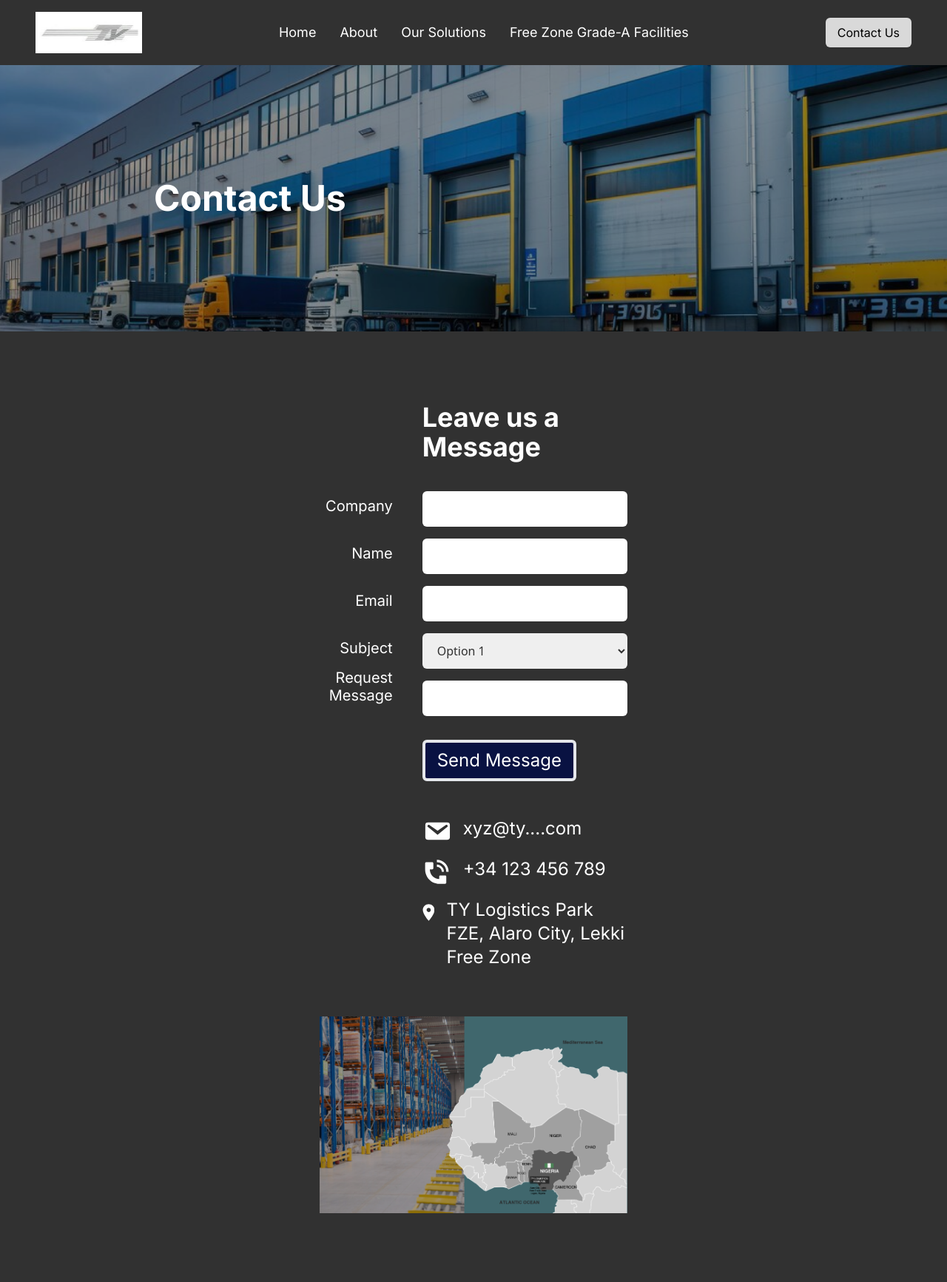
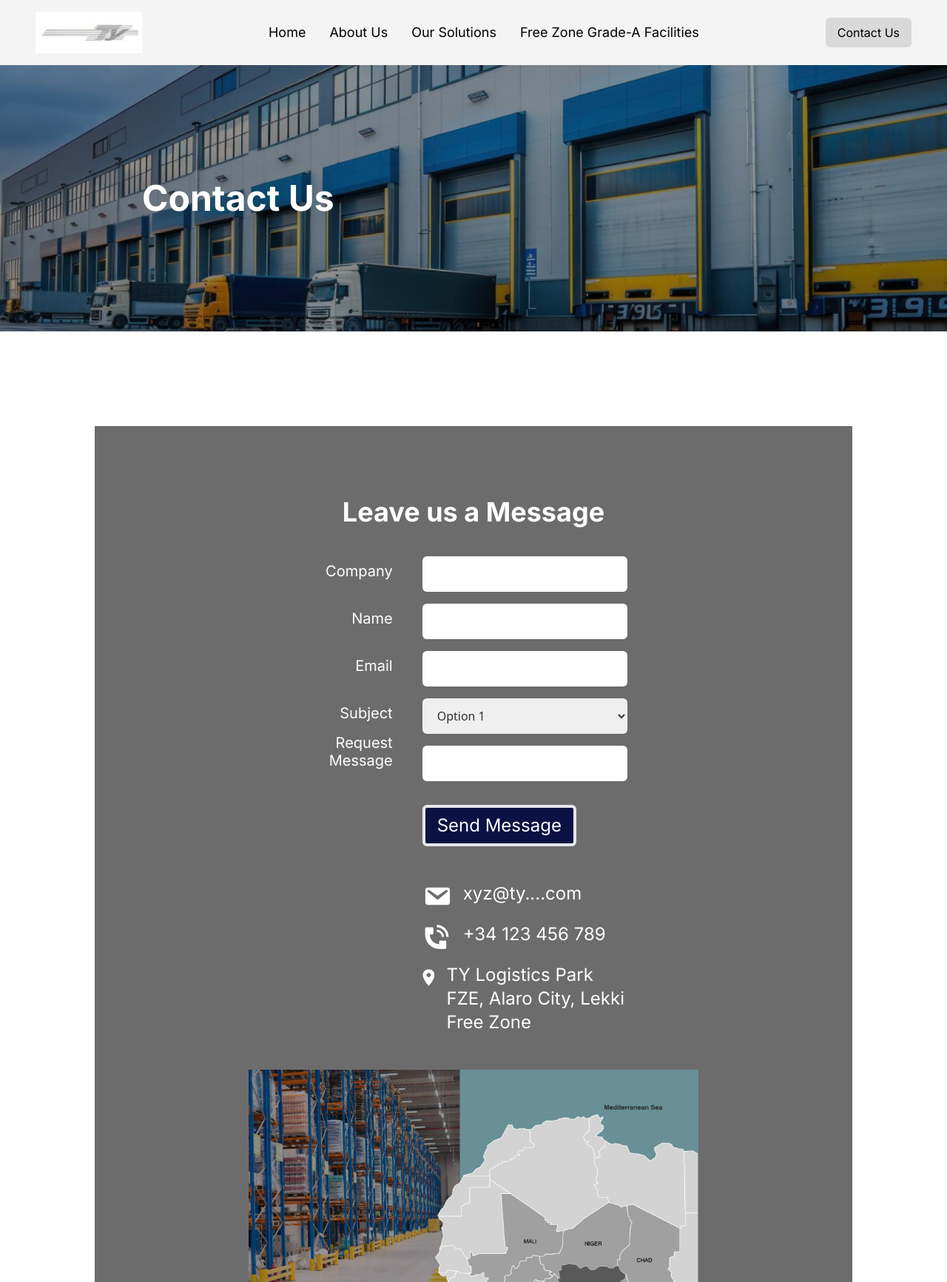
Before and after one commit to GlennOnyango/static_logistics, a PHP site: page /contact-us/ in a window 1280 px wide. Shown: the top 1733 px of the page at 74% size. Run offline with PHP 8.4, Linux system fonts and the light colour scheme; some libraries are stand-ins or nearby versions.

Commit message:
contact page

```diff
--- a/src/contact-us/index.html
+++ b/src/contact-us/index.html
@@ -21,10 +21,10 @@
   </head>
   <body>
     <header
-      class="bg-dark_background flex flex-row justify-between px-4 sm:px-12 py-4"
+      class="bg-third_tile_about text-dark_text_para flex flex-row justify-between px-4 sm:px-12 py-4"
     >
       <div class="flex justify-center items-center lg:hidden">
-        <button class="text-white flex h-fit mobile-nav__toggle">
+        <button class="text-dark_text_para flex h-fit mobile-nav__toggle">
           <i class="fas fa-bars text-2xl"></i>
         </button>
       </div>
@@ -37,22 +37,18 @@
       <nav class="leading-12 hidden lg:flex">
         <ul class="flex justify-center gap-8">
           <li>
-            <a href="../" class="font-inter text-white text-lg">Home</a>
+            <a href="../" class="font-inter text-lg">Home</a>
           </li>
           <li>
-            <a href="../about-us/" class="font-inter text-white text-lg"
-              >About</a
-            >
+            <a href="../about-us/" class="font-inter text-lg">About Us</a>
           </li>
           <li>
-            <a href="../solutions/" class="font-inter text-white text-lg"
-              >Our Solutions</a
-            >
+            <a href="../solutions/" class="font-inter text-lg">Our Solutions</a>
           </li>
           <li>
             <a
               href="../free-zone-grade-a-facilities/"
-              class="font-inter text-white text-lg"
+              class="font-inter text-lg"
               >Free Zone Grade-A Facilities</a
             >
           </li>
@@ -61,30 +57,28 @@
 
       <div class="flex items-center">
         <a
-          class="bg-solutions_card font-inter px-4 py-2 text-black w-fit h-fit rounded-md"
-          href="../contact-us/"
+          class="bg-solutions_card font-inter px-4 py-2 w-fit h-fit text-dark_text_para rounded-md"
+          href="./"
           >Contact Us</a
         >
       </div>
     </header>
 
     <section
-      class="bg-dark_background text-white h-screen px-4 mobile-nav hidden"
+      class="bg-third_tile_about text-dark_text_para h-screen px-4 mobile-nav hidden"
     >
       <ul class="gap-2 xl:gap-8">
-        <li><a href="../" class="font-inter text-white text-lg">Home</a></li>
         <li>
-          <a href="../about-us/" class="font-inter text-white text-lg">About</a>
+          <a href="../" class="font-inter text-lg">Home</a>
         </li>
         <li>
-          <a href="../solutions/" class="font-inter text-white text-lg"
-            >Our Solutions</a
-          >
+          <a href="../about-us/" class="font-inter text-lg">About Us</a>
         </li>
         <li>
-          <a
-            href="../free-zone-grade-a-facilities/"
-            class="font-inter text-white text-lg"
+          <a href="../solutions/" class="font-inter text-lg">Our Solutions</a>
+        </li>
+        <li>
+          <a href="../free-zone-grade-a-facilities/" class="font-inter text-lg"
             >Free Zone Grade-A Facilities</a
           >
         </li>
@@ -95,7 +89,7 @@
       <!-- Image and advert -->
       <section class="min-h-[45vh] free_zone">
         <div
-          class="px-10 md:px-52 flex items-center min-h-[inherit] advert_div"
+          class="px-10 md:px-24 lg:px-36 xl:px-48 flex items-center min-h-[inherit] advert_div"
         >
           <h1
             class="text-5xl font-bold font-inter text-white col-span-2 text-start"
@@ -109,12 +103,13 @@
 
       <!--Free Zone Operations-->
 
+      <section class="p-32">
         <section
-        class="min-h-[55vh] bg-dark_background text-white grid grid-cols-2 justify-center items-center py-24 px-10 md:px-52"
+          class="min-h-[55vh] bg-gray_background text-white grid grid-cols-2 justify-center items-center py-24 px-10 md:px-52"
         >
-        <form class="col-span-2 grid grid-cols-3 px-56">
+          <form class="col-span-2 grid grid-cols-3 px-24">
             <h1
-            class="font-inter text-4xl font-bold text-start mb-10 col-start-2 col-span-2"
+              class="font-inter text-4xl font-bold text-center mb-10 col-span-3"
             >
               Leave us a Message
             </h1>
@@ -246,13 +241,14 @@
             </ul>
           </form>
 
-        <div class="col-span-2 grid grid-cols-3 px-56 mt-16">
+          <div class="col-span-2 grid grid-cols-3 mt-12">
             <img
               src="../assets/Group 90.png"
               alt="Nigeria"
               class="col-span-3 w-full"
             />
           </div>
+        </section>
       </section>
 
       <!--Image cards-->
@@ -263,7 +259,10 @@
         <div
           class="col-span-2 md:col-span-1 row-span-1 about_us_card_background"
         >
-          <div class="flex justify-center items-center images_card_div h-full">
+          <a
+            href="../solutions/"
+            class="flex justify-center items-center images_card_div h-full"
+          >
             <h2 class="text-4xl font-inter font-bold text-white">
               Our Solutions
             </h2>
@@ -274,12 +273,15 @@
                 class="h-4"
               />
             </button>
-          </div>
+          </a>
         </div>
         <div
           class="col-span-2 md:col-span-1 row-span-1 md:row-span-2 contact_us_card_background"
         >
-          <div class="flex justify-center items-center images_card_div h-full">
+          <a
+            href="../contact-us/"
+            class="flex justify-center items-center images_card_div h-full"
+          >
             <h2 class="text-4xl font-inter font-bold text-white">Contact Us</h2>
             <button class="px-4 sm:pt-2 text-white w-fit h-fit">
               <img
@@ -288,12 +290,13 @@
                 class="h-4"
               />
             </button>
-          </div>
+          </a>
         </div>
         <div
           class="col-span-2 md:col-span-1 row-span-1 free_zone_card_background"
         >
-          <div
+          <a
+            href="../about-us/"
             class="flex justify-center items-center images_card_div h-full px-8"
           >
             <h2 class="text-4xl font-inter font-bold text-white">About Us</h2>
@@ -305,13 +308,13 @@
                 class="h-4"
               />
             </button>
-          </div>
+          </a>
         </div>
       </section>
     </main>
 
     <footer
-      class="bg-dark_background flex flex-col sm:flex-row gap-4 justify-between px-10 lg:px-44 py-16 footer-ext"
+      class="bg-light_blue_background flex flex-col sm:flex-row gap-4 justify-between px-10 lg:px-44 py-16 footer-ext"
     >
       <div class="flex flex-col">
         <img src="../assets/logo.jpeg" alt="Logo" class="h-14 mb-8" />
@@ -325,7 +328,7 @@
       <div>
         <ul class="gap-2">
           <li>
-            <a href="./" class="font-inter text-white text-lg">Home</a>
+            <a href="../" class="font-inter text-white text-lg">Home</a>
           </li>
           <li>
             <a href="../about-us/" class="font-inter text-white text-lg"
@@ -333,22 +336,24 @@
             >
           </li>
           <li>
-            <a href="../solutions" class="font-inter text-white text-lg"
+            <a href="../solutions/" class="font-inter text-white text-lg"
               >Our Solutions</a
             >
           </li>
           <li>
-            <a href="../grade" class="font-inter text-white text-lg"
+            <a
+              href="../free-zone-grade-a-facilities/"
+              class="font-inter text-white text-lg"
               >Free Zone Grade-A Facilities</a
             >
           </li>
           <li>
-            <a href="../grade" class="font-inter text-white text-lg"
+            <a href="../contact-us/" class="font-inter text-white text-lg"
               >Contact Us</a
             >
           </li>
           <li>
-            <a href="../grade" class="font-inter text-white text-lg">Blog</a>
+            <a href="../blog/" class="font-inter text-white text-lg">Blog</a>
           </li>
         </ul>
       </div>
--- a/src/output.css
+++ b/src/output.css
@@ -688,6 +712,10 @@ video {
   margin-top: 2rem;
 }
 
+.mt-12 {
+  margin-top: 3rem;
+}
+
 .flex {
   display: flex;
 }
@@ -954,6 +1005,14 @@ video {
   padding: 2rem;
 }
 
+.p-16 {
+  padding: 4rem;
+}
+
+.p-32 {
+  padding: 8rem;
+}
+
 .px-10 {
   padding-left: 2.5rem;
   padding-right: 2.5rem;
@@ -1007,6 +1066,21 @@ video {
 .py-8 {
   padding-top: 2rem;
   padding-bottom: 2rem;
+}
+
+.px-48 {
+  padding-left: 12rem;
+  padding-right: 12rem;
+}
+
+.px-36 {
+  padding-left: 9rem;
+  padding-right: 9rem;
+}
+
+.px-24 {
+  padding-left: 6rem;
+  padding-right: 6rem;
 }
 
 .pb-4 {
```
Also changed, not shown: other parts of src/output.css (+47 -0 lines). Lines whose indentation alone changed are shown as unchanged.
